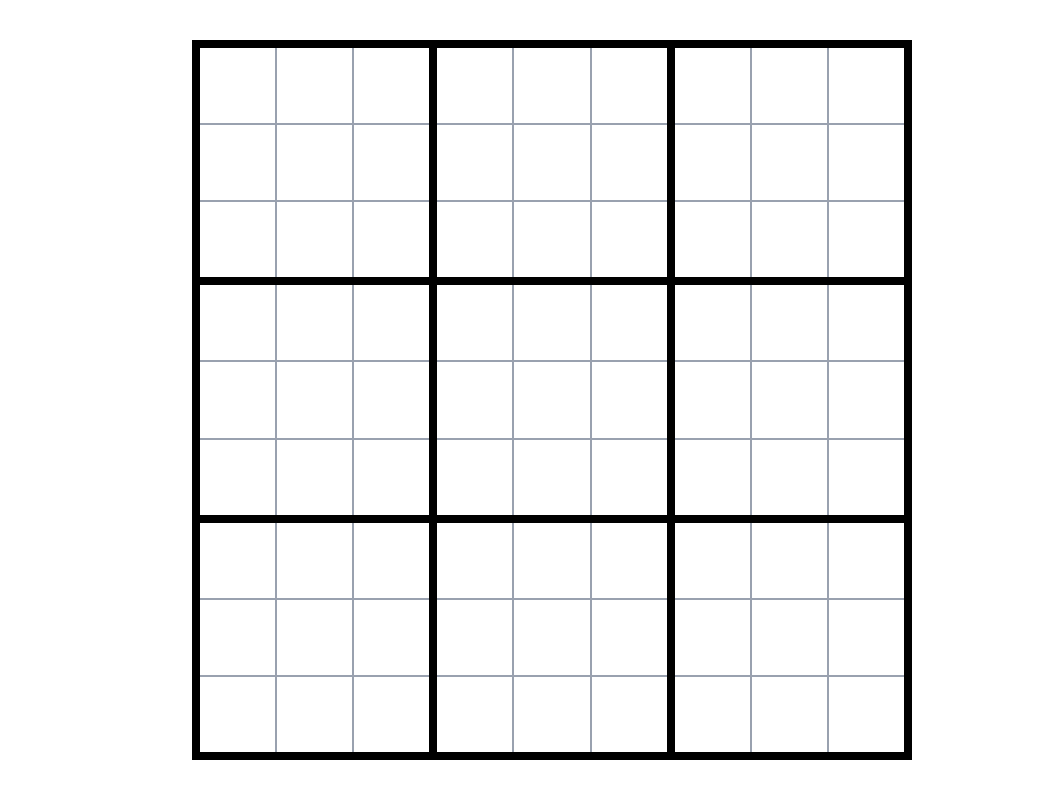
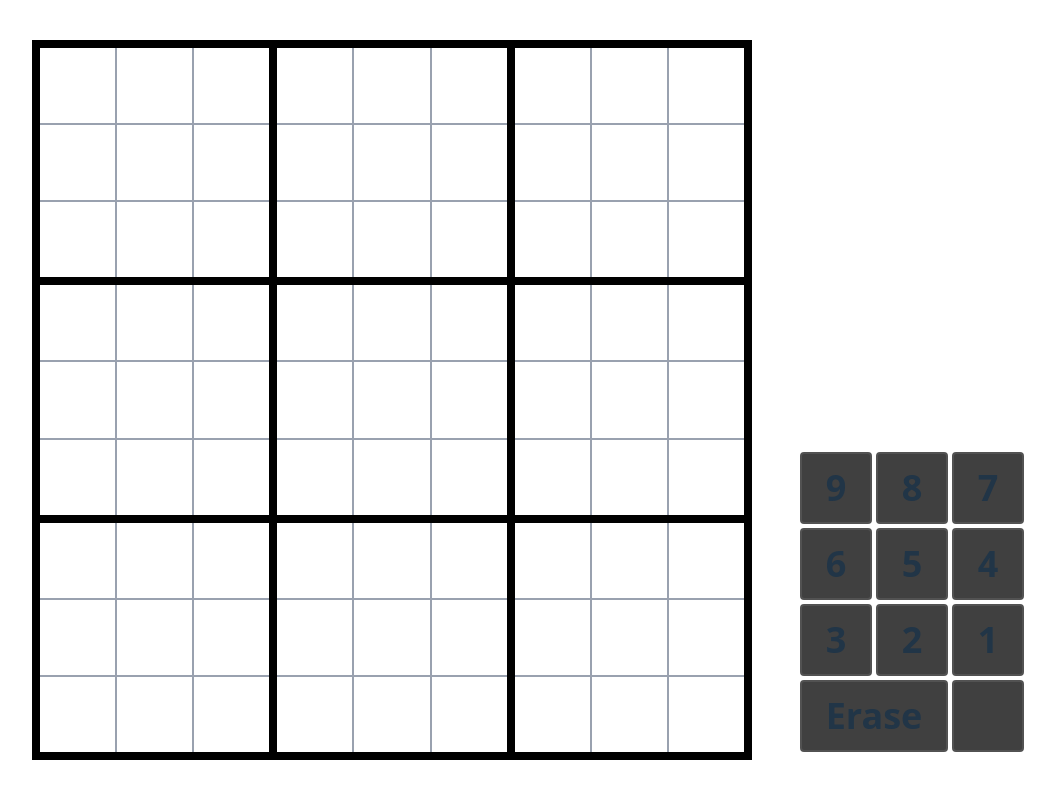
Before and after one commit to EmreArapcicUevak/sudoku-all-in-one, a React (Vite) app: page / in a window 1280 px wide. Shown: the whole page, without its empty margins (88-1143 px from the left). Built offline with nearby package versions, Linux system fonts and the light colour scheme.

Commit message:
Add keypad

```diff
--- a/src/App.jsx
+++ b/src/App.jsx
@@ -1,13 +1,49 @@
 import './App.css'
 import Sudoku from "./components/Sudoku.jsx";
+import Keypad from "./components/Keypad.jsx";
+import {useEffect, useState} from "react";
+
+const startArr = Array(81).fill("\u00A0");
 
 function App() {
 
-  return (
-    <div className="w-screen h-screen overflow-hidden flex justify-center items-center">
-        <Sudoku/>
-    </div>
-  )
+    const [selectedCell, setSelectedCell] = useState(0);
+    const [gridContent, setGridContent] = useState([...startArr]);
+
+    const keyClicked = (kkey) => {
+        const arr = [...gridContent];
+        if (kkey !== "Erase") arr[selectedCell - 1] = kkey;
+        else arr[selectedCell - 1] = "\u00A0";
+        setGridContent([...arr]);
+    }
+
+    useEffect(() => {
+        const handleKeyDown = (e) => {
+            const allowedKeys = ["Backspace", "Delete"];
+            if (e.key >= "1" && e.key <= "9") {
+                console.log(`Key pressed: ${e.key}`);
+                const arr = [...gridContent];
+                arr[selectedCell - 1] = e.key;
+                setGridContent([...arr]);
+            } else if (allowedKeys.includes(e.key)) {
+                console.log(`Key pressed: ${e.key}`);
+                const arr = [...gridContent];
+                arr[selectedCell - 1] = "\u00A0";
+                setGridContent([...arr]);
+            } else {
+                e.preventDefault();
+            }
+        }
+        window.addEventListener("keydown", handleKeyDown);
+        return () => window.removeEventListener("keydown", handleKeyDown);
+    }, [gridContent, selectedCell]);
+
+    return (
+        <div className="w-screen h-screen overflow-hidden flex justify-center items-center" onClick={() => {}}>
+            <Sudoku gridContent={gridContent} selectedCell={selectedCell} setSelectedCell={setSelectedCell}/>
+            <Keypad keyClicked={keyClicked}/>
+        </div>
+    )
 }
 
 export default App
--- /dev/null
+++ b/src/components/Keypad.jsx
@@ -0,0 +1,21 @@
+import KeypadKey from "./KeypadKey.jsx";
+
+function Keypad({keyClicked}) {
+    return(
+        <div className="grid grid-cols-3 self-end m-12 gap-1">
+            <KeypadKey kkey={"9"} keyClicked={keyClicked}/>
+            <KeypadKey kkey={"8"} keyClicked={keyClicked}/>
+            <KeypadKey kkey={"7"} keyClicked={keyClicked}/>
+            <KeypadKey kkey={"6"} keyClicked={keyClicked}/>
+            <KeypadKey kkey={"5"} keyClicked={keyClicked}/>
+            <KeypadKey kkey={"4"} keyClicked={keyClicked}/>
+            <KeypadKey kkey={"3"} keyClicked={keyClicked}/>
+            <KeypadKey kkey={"2"} keyClicked={keyClicked}/>
+            <KeypadKey kkey={"1"} keyClicked={keyClicked}/>
+            <KeypadKey kkey={"Erase"} keyClicked={keyClicked}/>
+            <KeypadKey kkey={" "} keyClicked={keyClicked}/>
+        </div>
+    );
+}
+
+export default Keypad;
--- /dev/null
+++ b/src/components/KeypadKey.jsx
@@ -0,0 +1,11 @@
+function KeypadKey({kkey, keyClicked}) {
+    return (
+        <div className={`text-4xl h-18 rounded font-bold bg-neutral-700 border-2 border-neutral-600 flex
+        justify-center items-center ${kkey === "Erase" ? "col-span-2" : "aspect-square"} select-none
+        ${kkey === " " ? "" : "cursor-pointer"}`} onClick={() => {if (kkey !== " ") keyClicked(kkey)}}>
+            {kkey}
+        </div>
+    );
+}
+
+export default KeypadKey;
--- a/src/components/Sudoku.jsx
+++ b/src/components/Sudoku.jsx
@@ -1,36 +1,7 @@
 import SudokuCell from "./SudokuCell.jsx";
-import {useEffect, useState} from "react";
 
-const startArr = Array(81).fill("\u00A0");
 
-function Sudoku() {
-
-    const [selectedCell, setSelectedCell] = useState(0);
-    const [gridContent, setGridContent] = useState([...startArr]);
-
-    useEffect(() => {
-        const handleKeyDown = (e) => {
-            const allowedKeys = ["Backspace", "Delete"];
-            if (e.key >= "1" && e.key <= "9") {
-                console.log(`Key pressed: ${e.key}`);
-                const arr = [...gridContent];
-                arr[selectedCell - 1] = e.key;
-                setGridContent([...arr]);
-            }
-            else if (allowedKeys.includes(e.key)) {
-                console.log(`Key pressed: ${e.key}`);
-                const arr = [...gridContent];
-                arr[selectedCell - 1] = "\u00A0";
-                setGridContent([...arr]);
-            }
-            else {
-                e.preventDefault();
-            }
-        }
-        window.addEventListener("keydown", handleKeyDown);
-        return () => window.removeEventListener("keydown", handleKeyDown);
-    }, [gridContent, selectedCell]);
-
+function Sudoku({gridContent, selectedCell, setSelectedCell}) {
     return(
         <div className="relative aspect-square h-[90%] p-2">
             <div className="absolute inset-0 grid grid-cols-3 gap-2 top-2 left-2 right-2 bottom-2">
--- a/src/components/SudokuCell.jsx
+++ b/src/components/SudokuCell.jsx
@@ -1,6 +1,5 @@
 function SudokuCell({gridContent, id, selectedCell, onClick}) {
-    console.log(`selected cell: ${selectedCell}, id: ${id},  ${selectedCell===id}`);
-    return(<div className={`${selectedCell === id ? "bg-blue-400" : "bg-white"} flex justify-center items-center`} onClick={() => onClick(id)}>
+    return(<div className={`${selectedCell === id ? "bg-blue-400" : "bg-white"} flex justify-center items-center select-none`} onClick={() => onClick(id)}>
         <div className="bg-white aspect-square h-[80%] text-black text-6xl flex justify-center items-center">
             {gridContent[id - 1]}
         </div>
```
